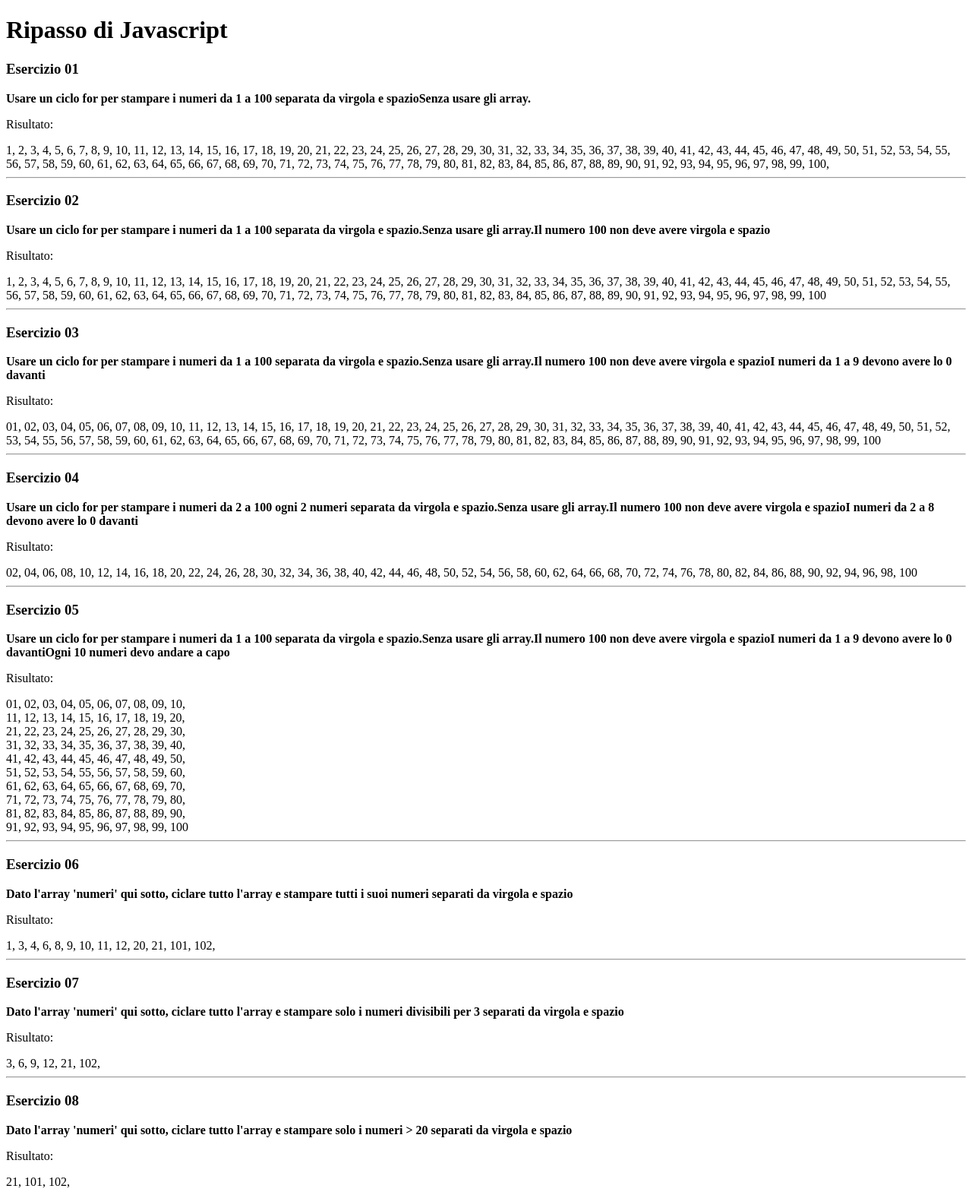
After one commit to cristiancarrino/engim-fal-programmatore, a PHP site: page /javascript/ripasso/index.html in a window 1280 px wide. The commit adds this page. Shown: the whole page at 76% size. Run offline with PHP 8.4, Linux system fonts and the light colour scheme.

Commit message:
LEzione di ripasso

```diff
--- /dev/null
+++ b/javascript/ripasso/index.html
@@ -0,0 +1,67 @@
+<!DOCTYPE html>
+<html lang="en">
+<head>
+    <meta charset="UTF-8">
+    <meta name="viewport" content="width=device-width, initial-scale=1.0">
+    <title>Ripasso</title>
+</head>
+<body>
+    <h1>Ripasso di Javascript</h1>
+
+    <h3>Esercizio 01</h3>
+    <div><strong id="esercizio-01"></strong></div>
+    <p>Risultato:</p>
+    <div id="risultato-01"></div>
+
+    <hr>
+
+    <h3>Esercizio 02</h3>
+    <div><strong id="esercizio-02"></strong></div>
+    <p>Risultato:</p>
+    <div id="risultato-02"></div>
+
+    <hr>
+
+    <h3>Esercizio 03</h3>
+    <div><strong id="esercizio-03"></strong></div>
+    <p>Risultato:</p>
+    <div id="risultato-03"></div>
+
+    <hr>
+
+    <h3>Esercizio 04</h3>
+    <div><strong id="esercizio-04"></strong></div>
+    <p>Risultato:</p>
+    <div id="risultato-04"></div>
+
+    <hr>
+
+    <h3>Esercizio 05</h3>
+    <div><strong id="esercizio-05"></strong></div>
+    <p>Risultato:</p>
+    <div id="risultato-05"></div>
+
+    <hr>
+
+    <h3>Esercizio 06</h3>
+    <div><strong id="esercizio-06"></strong></div>
+    <p>Risultato:</p>
+    <div id="risultato-06"></div>
+
+    <hr>
+
+    <h3>Esercizio 07</h3>
+    <div><strong id="esercizio-07"></strong></div>
+    <p>Risultato:</p>
+    <div id="risultato-07"></div>
+
+    <hr>
+
+    <h3>Esercizio 08</h3>
+    <div><strong id="esercizio-08"></strong></div>
+    <p>Risultato:</p>
+    <div id="risultato-08"></div>
+
+    <script src="main.js"></script>
+</body>
+</html>
--- /dev/null
+++ b/javascript/ripasso/main.js
@@ -0,0 +1,166 @@
+// Esercizio 01
+var title = "Usare un ciclo for per stampare i numeri da 1 a 100 separata da virgola e spazio" +
+            "Senza usare gli array.";
+var esercizio01 = document.getElementById('esercizio-01');
+esercizio01.textContent = title;
+
+var result = '';
+for (var i = 1; i <= 100; i++) {
+    result = result + i + ', ';
+}
+
+var risultato01 = document.getElementById('risultato-01');
+risultato01.textContent = result;
+
+// Esercizio 02
+var title = "Usare un ciclo for per stampare i numeri da 1 a 100 separata da virgola e spazio." +
+            "Senza usare gli array." +
+            "Il numero 100 non deve avere virgola e spazio";
+var esercizio02 = document.getElementById('esercizio-02');
+esercizio02.textContent = title;
+
+var result = '';
+for (var i = 1; i <= 100; i++) {
+    result = result + i;
+    if (i < 100) {
+        result = result + ', ';
+    }
+}
+
+var risultato02 = document.getElementById('risultato-02');
+risultato02.textContent = result;
+
+// Esercizio 03
+var title = "Usare un ciclo for per stampare i numeri da 1 a 100 separata da virgola e spazio." +
+            "Senza usare gli array." +
+            "Il numero 100 non deve avere virgola e spazio" +
+            "I numeri da 1 a 9 devono avere lo 0 davanti";
+var esercizio03 = document.getElementById('esercizio-03');
+esercizio03.textContent = title;
+
+var result = '';
+for (var i = 1; i <= 100; i++) {
+    // Prima parte: concateno lo 0
+    if (i < 10) {
+        result += '0';
+    }
+
+    // Seconda parte: concateno il numero
+    result += i;
+
+    // Terza parte concateno la virgola e lo spazio
+    if (i < 100) {
+        result += ', ';
+    }
+}
+
+var risultato03 = document.getElementById('risultato-03');
+risultato03.textContent = result;
+
+// Esercizio 04
+var title = "Usare un ciclo for per stampare i numeri da 2 a 100 ogni 2 numeri separata da virgola e spazio." +
+            "Senza usare gli array." +
+            "Il numero 100 non deve avere virgola e spazio" +
+            "I numeri da 2 a 8 devono avere lo 0 davanti";
+            // 02, 04, 06, 08, 10, ......, 100
+var esercizio04 = document.getElementById('esercizio-04');
+esercizio04.textContent = title;
+
+var result = '';
+for (var i = 2; i <= 100; i+=2) {
+    // Prima parte: concateno lo 0
+    if (i < 10) {
+        result += '0';
+    }
+
+    // Seconda parte: concateno il numero
+    result += i;
+
+    // Terza parte concateno la virgola e lo spazio
+    if (i < 100) {
+        result += ', ';
+    }
+}
+
+var risultato04 = document.getElementById('risultato-04');
+risultato04.textContent = result;
+
+// Esercizio 05
+var title = "Usare un ciclo for per stampare i numeri da 1 a 100 separata da virgola e spazio." +
+            "Senza usare gli array." +
+            "Il numero 100 non deve avere virgola e spazio" +
+            "I numeri da 1 a 9 devono avere lo 0 davanti" +
+            "Ogni 10 numeri devo andare a capo";
+var esercizio05 = document.getElementById('esercizio-05');
+esercizio05.textContent = title;
+
+var result = '';
+for (var i = 1; i <= 100; i++) {
+    // Prima parte: concateno lo 0
+    if (i < 10) {
+        result += '0';
+    }
+
+    // Seconda parte: concateno il numero
+    result += i;
+
+    // Terza parte: concateno la virgola e lo spazio
+    if (i < 100) {
+        result += ', ';
+    }
+
+    // Quarta parte: concateno <br> (se il numero è divisibile per 10)
+    if (i % 10 == 0) {
+        result += '<br>';
+    }
+}
+
+var risultato05 = document.getElementById('risultato-05');
+risultato05.innerHTML = result;
+
+// Esercizio 06
+var title = "Dato l'array 'numeri' qui sotto, ciclare tutto l'array e stampare tutti i suoi numeri separati da virgola e spazio";
+var esercizio06 = document.getElementById('esercizio-06');
+esercizio06.textContent = title;
+
+var numeri = [1, 3, 4, 6, 8, 9, 10, 11, 12, 20, 21, 101, 102];
+var result = '';
+for (var posizione = 0; posizione < numeri.length; posizione++) {
+    result += numeri[posizione] + ', ';
+}
+// var result = numeri.join(', ');
+
+var risultato06 = document.getElementById('risultato-06');
+risultato06.innerHTML = result;
+
+// Esercizio 07
+var title = "Dato l'array 'numeri' qui sotto, ciclare tutto l'array e stampare solo i numeri divisibili per 3 separati da virgola e spazio";
+var esercizio07 = document.getElementById('esercizio-07');
+esercizio07.textContent = title;
+
+var numeri = [1, 3, 4, 6, 8, 9, 10, 11, 12, 20, 21, 101, 102];
+var result = '';
+for (var indice = 0; indice < numeri.length; indice++) {
+    if (numeri[indice] % 3 == 0) {
+        result += numeri[indice] + ', ';
+    }
+}
+
+var risultato07 = document.getElementById('risultato-07');
+risultato07.innerHTML = result;
+
+// Esercizio 08
+var title = "Dato l'array 'numeri' qui sotto, ciclare tutto l'array e stampare solo i numeri > 20 separati da virgola e spazio";
+var esercizio08 = document.getElementById('esercizio-08');
+esercizio08.textContent = title;
+
+var numeri = [1, 3, 4, 6, 8, 9, 10, 11, 12, 20, 21, 101, 102];
+var result = '';
+for (var indice = 0; indice < numeri.length; indice++) {
+    if (numeri[indice] > 20) {
+        result += numeri[indice] + ', ';
+    }
+}
+
+var risultato08 = document.getElementById('risultato-08');
+risultato08.innerHTML = result;
```
Also changed, not shown: edit-subject.php (added, +47 -0 lines), lista-materie.php (+34 -0 lines), style.css (+5 -4 lines).
